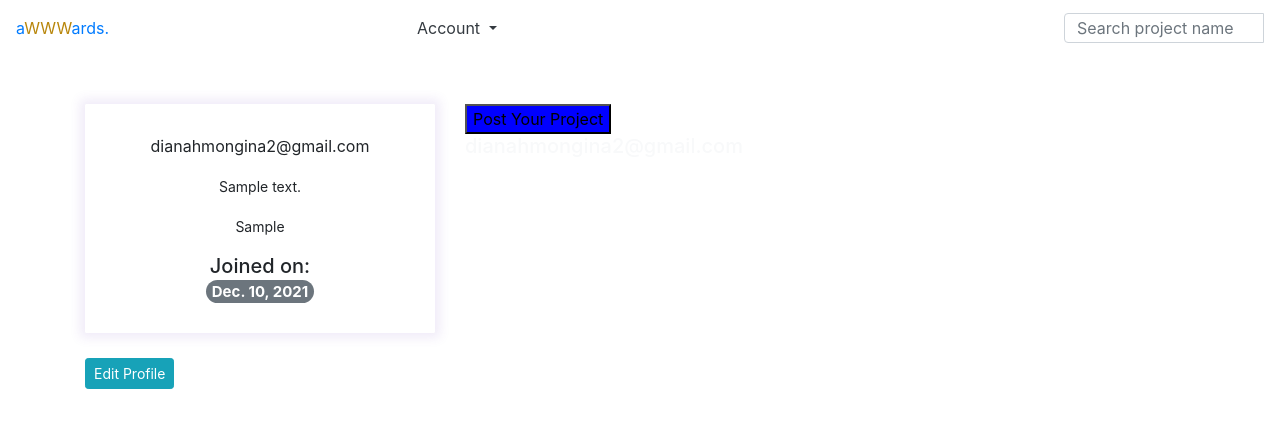
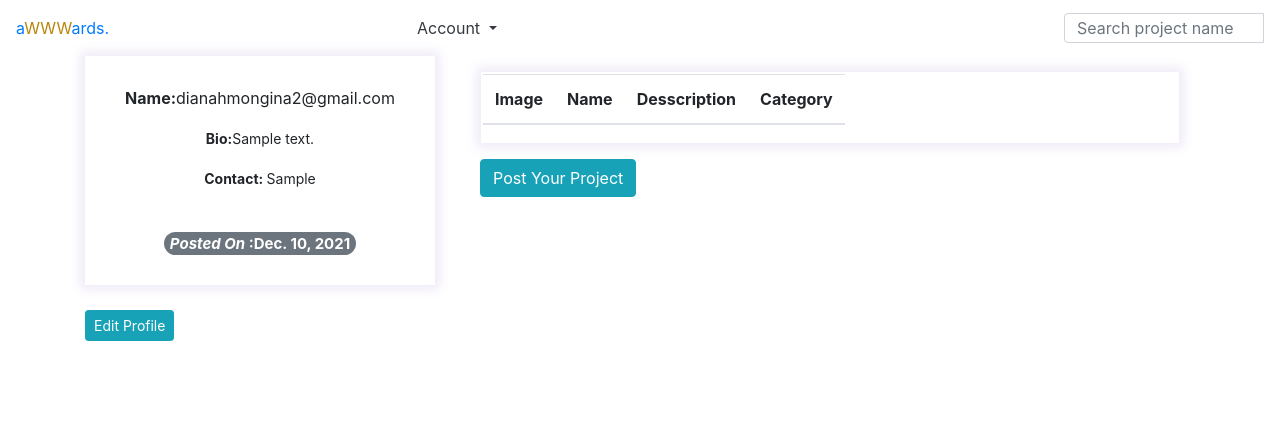
Before and after one commit to monginadiana/Awwaardss254, a Django app: page /profile/ in a window 1280 px wide. Shown: the top 428 px of the page. Run offline with Django 3.2, Linux system fonts and the light colour scheme; a user stored in the database is signed in; tables that the repository leaves empty hold one stand-in row (values such as "Sample post"); lists and menus that the app fills with data are empty; some libraries are stand-ins or nearby versions; some web fonts are replaced.

Commit message:
addition of the tables in the profile.html

```diff
--- a/ratings/models.py
+++ b/ratings/models.py
@@ -33,10 +33,10 @@ class Project(models.Model):
     image = CloudinaryField('image')
     link = models.URLField(max_length=255, null=True)
     name = models.CharField(max_length=250, blank=True)
-    description = models.CharField(max_length=250, blank=True)
+    description = models.TextField(max_length=250, blank=True)
     date = models.DateTimeField(auto_now_add=True, null=True)
-    category = models.TextField(max_length=20)
-    location = models.TextField(max_length=20)
+    category = models.CharField(max_length=20)
+    location = models.CharField(max_length=20)
     technologies = models.CharField(max_length=100)
     user = models.ForeignKey(User, on_delete=models.CASCADE, related_name="posts",null=True)
 
--- a/ratings/templates/profile.html
+++ b/ratings/templates/profile.html
@@ -1,6 +1,7 @@
 {% extends "all-awards/base.html" %}
 {% block content %}
 <style>
+
     .card {
         background: #fff none repeat scroll 0 0;
         border: 1px solid rgb(255, 255, 255);
@@ -18,11 +19,10 @@
     }
 
     .profile .card-img-top {
-        border-radius: 45% !important;
+        border-radius: 60% !important;
     }
 </style>
-<section class="profile container">
-    <div class=" mt-5">
+<section class="profile container ">
         <div class="row">
             <div class="col-md-4">
                 <div class="card">
@@ -36,10 +36,10 @@
                         <h4 class="card-text">
                             {{ user.first_name }} {{ user.last_name }}
                         </h4>
-                        <p>{{ user.username }}</p>
+                        <p><b>Name:</b>{{ user.username }}</p>
                         <p>
                             {% if profile.bio %}
-                            <small>{{ profile.bio }}</small>
+                            <small><b>Bio:</b>{{ profile.bio }}</small>
                             {% else %}
                             <span class="text-danger">No bio</span>
                             {% endif %}
@@ -47,13 +47,13 @@
                         <p>
 
                             {% if profile.contact %}
-                            <small>{{ profile.contact }}</small>
+                            <small><b>Contact: </b>{{ profile.contact }}</small>
                             {% else %}
                             <span class="badge rounded-pill bg-info text-white">No contact</span>
                             {% endif %}
                         </p>
-                        <h5>Joined on:<br> <span class="badge rounded-pill bg-secondary text-white">
-                                {{ user.date_joined|date }} </span></h5>
+                        <h5><br> <span class="badge rounded-pill bg-secondary text-white"><i>Posted On</i>
+                              :{{ user.date_joined|date }} </span></h5>
 
                     </div>
                 </div>
@@ -64,18 +64,51 @@
                     </a>
                   </div>
             </div>
+            <br>
+            <div class="col-md-8">
+                <div class="card m-3">
+                    <table class="table table-responsive table-hover">
+                        <thead>
+                            <tr>
+                                <th scope="col">Image</th>
+                                <th scope="col">Name</th>
+                                <th scope="col">Desscription</th>
+                                <th scope="col">Category</th>
+                            </tr>
+                        </thead>
+                        <tbody>
+                            {% for image in images %}
+                            <tr>
+                                <th scope="row">
+                                    <img src="{{ image.image.url }}" class="border-radius-around" alt="Image">
+                                </th>
+                                <td>{{ image.title }}</td>
+                                <td><a href="{{ image.url }}" target="_blank" class="text-primary" rel="noopener noreferrer">View
+                                        Site</a></td>
+                                <td>
+                                    <!-- view button -->
+                                    <a class="text-primary m-3" href="">
+                                        <i class="fa fa-eye"></i>
+                                    </a>
+                                    <!-- <a class="text-primary m-3" href="">
+                                        <i class="fa fa-pen"></i>
+                                    </a> -->
+                                    <a class="text-danger" href="{% url 'delete_project' image.id %}">
+                                        <i class="fa fa-trash-alt text-danger"></i>
+                                    </a>
+                                </td>
+                            </tr>
+                            {% empty %}
+
+                            {% endfor %}
+                        </tbody>
+                    </table>
+                </div>
+
             <div class="col-md-8 ">
                 <form action="/upload/project/">
-                    <input type="submit" style=" background :blue"value="Post Your Project" />
+                    <input class="btn btn-info" type="submit" value="Post Your Project" />
                 </form>
-                <div class="details">
-                    <div class="first">
-                      <h5 class="text-light" >{{user.username}}</h5>
-                      {% if request.user is user %}  {% endif %}
-
-                    </div>
-
-                </div>
             </div>
 
         </div>
```
Also changed, not shown: ratings/templates/all-awards/upload_project.html (+5 -3 lines), ratings/migrations/0004_auto_20211214_0908.py (added), ratings/migrations/0005_auto_20211214_0909.py (added).
